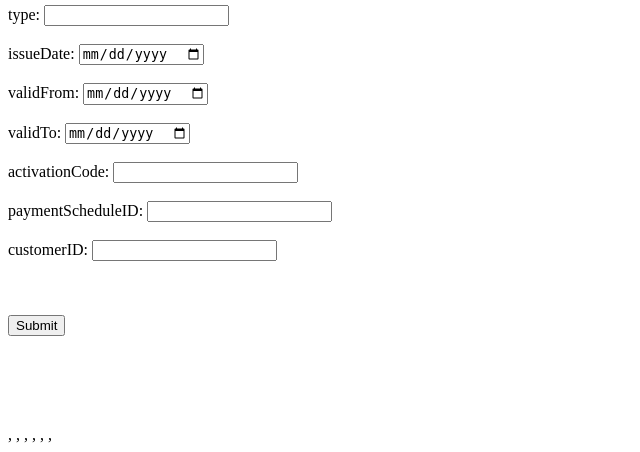
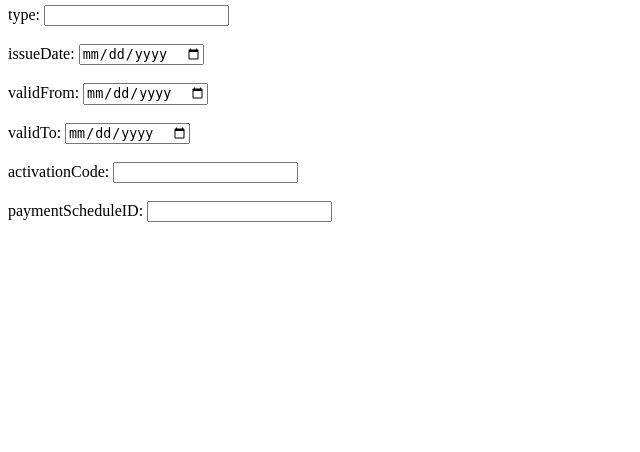
Before and after one commit to AnLi-Mi/Rockenbrew, a Flask app: page / in a window 1280 px wide. Shown: the part 781-1233 px from the top of the page, without its empty margins (0-640 px from the left). After the commit the page ends 1003 px from the top, so only its background shows below. Run offline with Flask 2, Linux system fonts and the light colour scheme.

Commit message:
removing dupicated/ spare part of code

```diff
--- a/templates/full_form.html
+++ b/templates/full_form.html
@@ -37,7 +37,7 @@
     validTo: <input type="date" name="validTo" ></br></br>
     activationCode: <input type="te" name="activationCode" ></br></br>
     paymentScheduleID: <input type="number" name="paymentScheduleID" ></br></br>
-    customerID: <input type="number" name="customerID" ></br></br></br></br>
+<!--    customerID: <input type="number" name="customerID" ></br></br></br></br>
     <button type="submit" value="submit">Submit</button></br></br></br></br>
 </form> </br></br>
 
```
